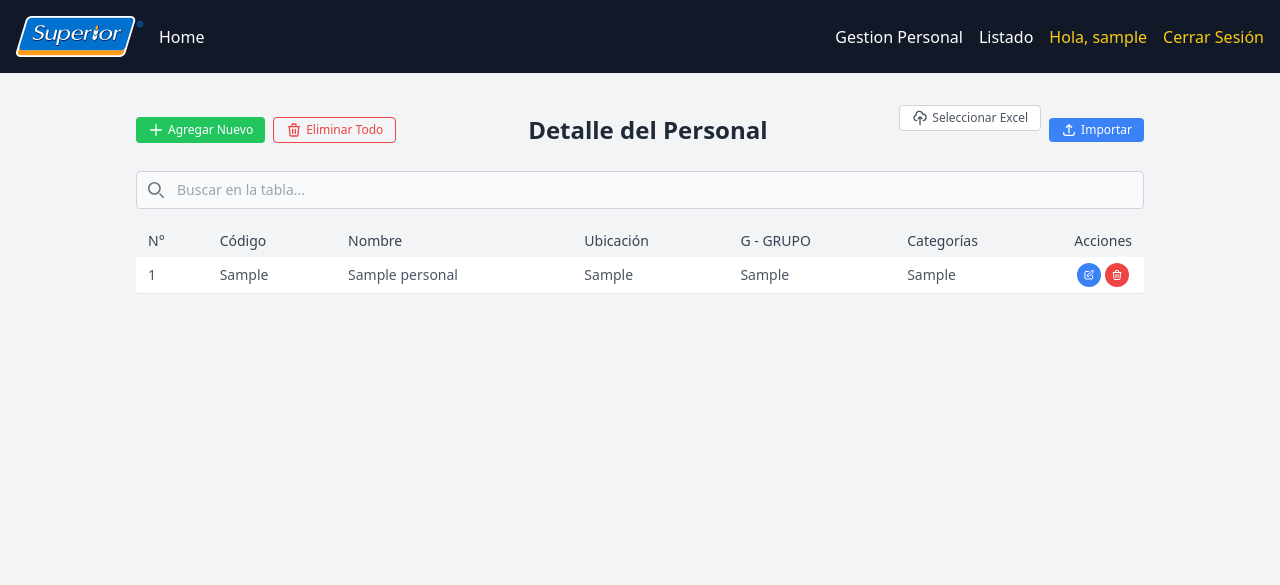
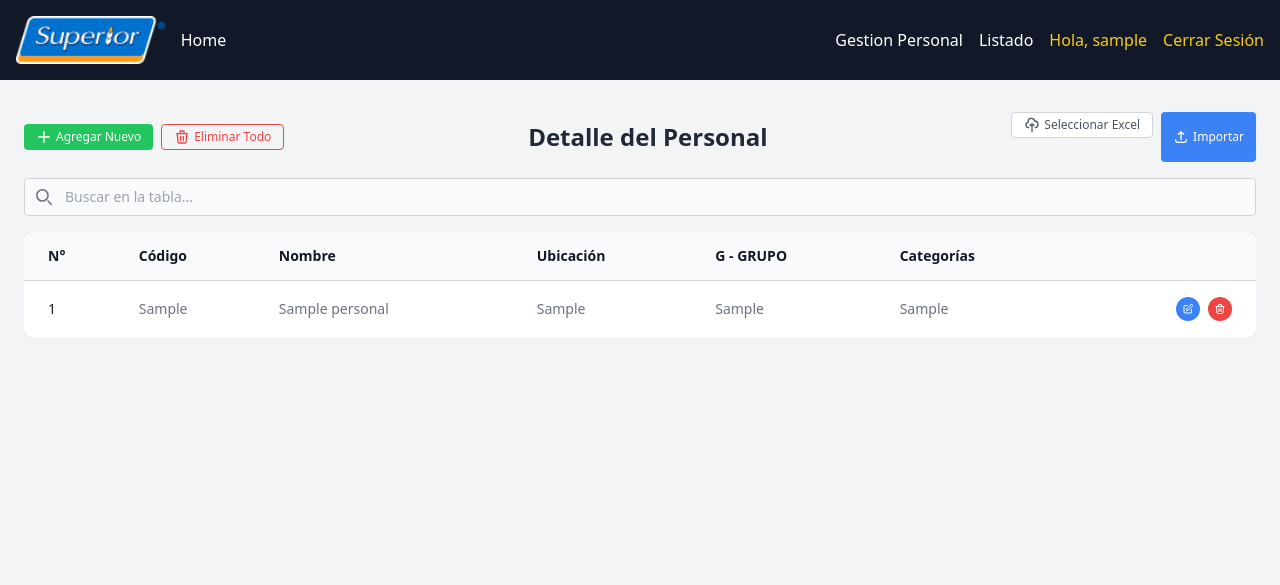
Before and after one commit to kelvinL55/gestionPersonal, a Django app: page /personal/ in a window 1280 px wide. Shown: the top 585 px of the page. Run offline with Django 5.2, Linux system fonts and the light colour scheme; a user stored in the database is signed in; tables that the repository leaves empty hold one stand-in row (values such as "Sample post"); some libraries are stand-ins or nearby versions.

Commit message:
feat: Mejorar la plantilla base y la responsividad en las páginas de listado y personal

```diff
--- a/personal/templates/personal/base.html
+++ b/personal/templates/personal/base.html
@@ -17,16 +17,24 @@
 <body class="bg-gray-100 text-gray-800 min-h-screen flex flex-col">
   <!-- Encabezado -->
   <header class="bg-gray-900 text-white">
-    <div class="container mx-auto px-4 py-4 flex items-center justify-between">
+    <div class="container mx-auto px-4 py-4">
+      <!-- Contenedor principal del header -->
+      <div class="flex items-center justify-between">
         <!-- Sección Izquierda (Logo + Inicio) -->
         <div class="flex items-center space-x-4">
-        <!-- LOGO: Actualiza la ruta de tu imagen -->
-        <img src="{% static 'img/logo.png' %}" alt="Logo" class="h-100 w-100 object-contain" />
-        <a class="hover:underline" href="{% url 'personal:home' %}"> Home </a>
+          <img src="{% static 'img/logo.png' %}" alt="Logo" class="h-12 w-auto object-contain" />
+          <a class="hover:underline hidden sm:block" href="{% url 'personal:home' %}"> Home </a>
         </div>
 
+        <!-- Botón de menú móvil -->
+        <button id="mobile-menu-button" class="sm:hidden p-2 rounded-md hover:bg-gray-800 focus:outline-none">
+          <svg class="h-6 w-6" fill="none" viewBox="0 0 24 24" stroke="currentColor">
+            <path stroke-linecap="round" stroke-linejoin="round" stroke-width="2" d="M4 6h16M4 12h16M4 18h16" />
+          </svg>
+        </button>
+
         <!-- Sección Derecha (Menú) -->
-      <nav class="flex items-center space-x-4">
+        <nav id="main-nav" class="hidden sm:flex items-center space-x-4">
           {% if user.is_authenticated %}
           <a class="hover:underline" href="{% url 'personal:personal_list' %}">
             Gestion Personal
@@ -34,7 +42,6 @@
           <a class="hover:underline" href="{% url 'personal:listado' %}"> Listado </a>
           {% endif %}
 
-        <!-- Opciones de autenticación -->
           {% if user.is_authenticated %}
           <span class="text-yellow-400">Hola, {{ user.username }}</span>
           <form method="post" action="{% url 'usuarios:logout' %}" class="inline">
@@ -45,6 +52,29 @@
           <a class="hover:underline text-yellow-400" href="{% url 'usuarios:login' %}">Iniciar Sesión</a>
           {% endif %}
         </nav>
+      </div>
+
+      <!-- Menú móvil -->
+      <div id="mobile-menu" class="hidden sm:hidden mt-4 pb-4">
+        <div class="flex flex-col space-y-4">
+          {% if user.is_authenticated %}
+          <a class="hover:underline" href="{% url 'personal:personal_list' %}">
+            Gestion Personal
+          </a>
+          <a class="hover:underline" href="{% url 'personal:listado' %}"> Listado </a>
+          {% endif %}
+
+          {% if user.is_authenticated %}
+          <span class="text-yellow-400">Hola, {{ user.username }}</span>
+          <form method="post" action="{% url 'usuarios:logout' %}" class="inline">
+            {% csrf_token %}
+            <button type="submit" class="hover:underline text-yellow-400 bg-transparent border-0 cursor-pointer">Cerrar Sesión</button>
+          </form>
+          {% else %}
+          <a class="hover:underline text-yellow-400" href="{% url 'usuarios:login' %}">Iniciar Sesión</a>
+          {% endif %}
+        </div>
+      </div>
     </div>
   </header>
 
@@ -61,5 +91,17 @@
       <p>&copy; 2025 Grupo Superior</p>
     </div>
   </footer>
+
+  <!-- Script para el menú móvil -->
+  <script>
+    document.addEventListener('DOMContentLoaded', function () {
+      const mobileMenuButton = document.getElementById('mobile-menu-button');
+      const mobileMenu = document.getElementById('mobile-menu');
+
+      mobileMenuButton.addEventListener('click', function () {
+        mobileMenu.classList.toggle('hidden');
+      });
+    });
+  </script>
 </body>
 </html>
--- a/personal/templates/personal/personal_list.html
+++ b/personal/templates/personal/personal_list.html
@@ -2,11 +2,11 @@
 {% block title %}Listado de Personal{% endblock %}
 {% block content %}
 
-<div class="container mx-auto px-2 py-2 max-w-5xl">
-  <!-- Fila de encabezado con alineación mejorada: botón verde a la izquierda, título al centro y botones a la derecha -->
-  <div class="flex items-center justify-between mb-4">
-    <!-- Botón "Agregar Nuevo" y "Eliminar Todo" a la izquierda -->
-    <div class="flex-shrink-0 flex gap-2">
+<div class="container mx-auto px-2 py-2 max-w-7xl">
+  <!-- Fila de encabezado con alineación mejorada -->
+  <div class="flex flex-col sm:flex-row items-center justify-between gap-4 mb-4">
+    <!-- Botones de acción -->
+    <div class="flex flex-wrap gap-2 w-full sm:w-auto">
       <a href="{% url 'personal:personal_create' %}" class="bg-green-500 hover:bg-green-600 text-white px-3 py-1 rounded flex items-center text-xs">
         <svg xmlns="http://www.w3.org/2000/svg" class="h-4 w-4 mr-1" fill="none" viewBox="0 0 24 24" stroke="currentColor">
           <path stroke-linecap="round" stroke-linejoin="round" stroke-width="2" d="M12 4v16m8-8H4" />
@@ -22,15 +22,15 @@
     </div>
 
     <!-- Título centrado -->
-    <h1 class="text-2xl font-bold text-center">Detalle del Personal</h1>
+    <h1 class="text-xl sm:text-2xl font-bold text-center">Detalle del Personal</h1>
 
-    <!-- Formulario de importación de Excel a la derecha -->
-    <div class="flex-shrink-0">
-      <form method="post" enctype="multipart/form-data" action="{% url 'personal:import_excel' %}" class="flex items-center gap-2">
+    <!-- Formulario de importación -->
+    <div class="w-full sm:w-auto">
+      <form method="post" enctype="multipart/form-data" action="{% url 'personal:import_excel' %}" class="flex flex-wrap gap-2">
         {% csrf_token %}
-        <div class="relative">
+        <div class="relative flex-grow sm:flex-grow-0">
           <input type="file" id="excel_file" name="excel_file" accept=".xlsx, .xls" required class="absolute inset-0 w-full h-full opacity-0 cursor-pointer z-10" />
-          <button type="button" class="px-3 py-1 border border-gray-300 rounded text-xs text-gray-600 bg-white hover:bg-gray-50 flex items-center">
+          <button type="button" class="w-full sm:w-auto px-3 py-1 border border-gray-300 rounded text-xs text-gray-600 bg-white hover:bg-gray-50 flex items-center justify-center">
             <svg xmlns="http://www.w3.org/2000/svg" class="h-4 w-4 mr-1" fill="none" viewBox="0 0 24 24" stroke="currentColor">
               <path stroke-linecap="round" stroke-linejoin="round" stroke-width="2" d="M7 16a4 4 0 01-.88-7.903A5 5 0 1115.9 6L16 6a5 5 0 011 9.9M15 13l-3-3m0 0l-3 3m3-3v12" />
             </svg>
@@ -38,7 +38,7 @@
           </button>
           <span id="file-chosen" class="ml-2 text-xs text-gray-500"></span>
         </div>
-        <button type="submit" class="bg-blue-500 hover:bg-blue-600 text-white text-xs px-3 py-1 rounded flex items-center">
+        <button type="submit" class="w-full sm:w-auto bg-blue-500 hover:bg-blue-600 text-white text-xs px-3 py-1 rounded flex items-center justify-center">
           <svg xmlns="http://www.w3.org/2000/svg" class="h-4 w-4 mr-1" fill="none" viewBox="0 0 24 24" stroke="currentColor">
             <path stroke-linecap="round" stroke-linejoin="round" stroke-width="2" d="M4 16v1a3 3 0 003 3h10a3 3 0 003-3v-1m-4-8l-4-4m0 0l-4 4m4-4v12" />
           </svg>
@@ -48,9 +48,9 @@
     </div>
   </div>
 
-  <!-- Visualización de mensajes con estilo Tailwind -->
+  <!-- Mensajes -->
   {% if messages %}
-  <div class="mb-2">
+  <div class="mb-4">
     {% for message in messages %}
     {% if message.tags == 'success' %}
     <div class="bg-green-100 border border-green-400 text-green-700 px-4 py-3 rounded relative" role="alert">
@@ -81,29 +81,35 @@
     </div>
   </div>
 
-  <div class="overflow-x-auto">
-    <table id="personalTable" class="min-w-full bg-white shadow-sm rounded text-sm">
-      <thead class="bg-gray-100 text-gray-700">
+  <!-- Tabla responsiva -->
+  <div class="overflow-x-auto -mx-4 sm:mx-0">
+    <div class="inline-block min-w-full align-middle">
+      <div class="overflow-hidden shadow-sm ring-1 ring-black ring-opacity-5 rounded-lg">
+        <table id="personalTable" class="min-w-full divide-y divide-gray-300">
+          <thead class="bg-gray-50">
             <tr>
-          <th class="py-1.5 px-3 text-left font-medium">N°</th>
-          <th class="py-1.5 px-3 text-left font-medium">Código</th>
-          <th class="py-1.5 px-3 text-left font-medium">Nombre</th>
-          <th class="py-1.5 px-3 text-left font-medium">Ubicación</th>
-          <th class="py-1.5 px-3 text-left font-medium">G - GRUPO</th>
-          <th class="py-1.5 px-3 text-left font-medium">Categorías</th>
-          <th class="py-1.5 px-3 text-center font-medium w-20">Acciones</th>
+              <th scope="col" class="py-3.5 pl-4 pr-3 text-left text-sm font-semibold text-gray-900 sm:pl-6">N°</th>
+              <th scope="col" class="px-3 py-3.5 text-left text-sm font-semibold text-gray-900">Código</th>
+              <th scope="col" class="px-3 py-3.5 text-left text-sm font-semibold text-gray-900">Nombre</th>
+              <th scope="col" class="px-3 py-3.5 text-left text-sm font-semibold text-gray-900 hidden sm:table-cell">Ubicación</th>
+              <th scope="col" class="px-3 py-3.5 text-left text-sm font-semibold text-gray-900 hidden sm:table-cell">G - GRUPO</th>
+              <th scope="col" class="px-3 py-3.5 text-left text-sm font-semibold text-gray-900 hidden sm:table-cell">Categorías</th>
+              <th scope="col" class="relative py-3.5 pl-3 pr-4 sm:pr-6">
+                <span class="sr-only">Acciones</span>
+              </th>
             </tr>
           </thead>
-      <tbody class="text-gray-600">
+          <tbody class="divide-y divide-gray-200 bg-white">
             {% for persona in personal %}
-        <tr class="border-b hover:bg-gray-50">
-          <td class="py-1.5 px-3">{{ persona.numero }}</td>
-          <td class="py-1.5 px-3">{{ persona.codigo }}</td>
-          <td class="py-1.5 px-3">{{ persona.nombre }}</td>
-          <td class="py-1.5 px-3">{{ persona.ubicacion }}</td>
-          <td class="py-1.5 px-3">{{ persona.grupo }}</td>
-          <td class="py-1.5 px-3">{{ persona.categorias }}</td>
-          <td class="py-1.5 px-3 flex justify-center space-x-1">
+            <tr class="hover:bg-gray-50">
+              <td class="whitespace-nowrap py-4 pl-4 pr-3 text-sm font-medium text-gray-900 sm:pl-6">{{ persona.numero }}</td>
+              <td class="whitespace-nowrap px-3 py-4 text-sm text-gray-500">{{ persona.codigo }}</td>
+              <td class="whitespace-nowrap px-3 py-4 text-sm text-gray-500">{{ persona.nombre }}</td>
+              <td class="whitespace-nowrap px-3 py-4 text-sm text-gray-500 hidden sm:table-cell">{{ persona.ubicacion }}</td>
+              <td class="whitespace-nowrap px-3 py-4 text-sm text-gray-500 hidden sm:table-cell">{{ persona.grupo }}</td>
+              <td class="whitespace-nowrap px-3 py-4 text-sm text-gray-500 hidden sm:table-cell">{{ persona.categorias }}</td>
+              <td class="relative whitespace-nowrap py-4 pl-3 pr-4 text-right text-sm font-medium sm:pr-6">
+                <div class="flex justify-end space-x-2">
                   <a href="{% url 'personal:personal_update' persona.pk %}" class="bg-blue-500 hover:bg-blue-600 text-white p-1.5 rounded-full" title="Editar">
                     <svg xmlns="http://www.w3.org/2000/svg" class="h-3 w-3" fill="none" viewBox="0 0 24 24" stroke="currentColor">
                       <path stroke-linecap="round" stroke-linejoin="round" stroke-width="2" d="M11 5H6a2 2 0 00-2 2v11a2 2 0 002 2h11a2 2 0 002-2v-5m-1.414-9.414a2 2 0 112.828 2.828L11.828 15H9v-2.828l8.586-8.586z" />
@@ -114,15 +120,18 @@
                       <path stroke-linecap="round" stroke-linejoin="round" stroke-width="2" d="M19 7l-.867 12.142A2 2 0 0116.138 21H7.862a2 2 0 01-1.995-1.858L5 7m5 4v6m4-6v6m1-10V4a1 1 0 00-1-1h-4a1 1 0 00-1 1v3M4 7h16" />
                     </svg>
                   </a>
+                </div>
               </td>
             </tr>
             {% empty %}
             <tr id="noRecordsRow">
-          <td colspan="7" class="py-1.5 px-3 text-center">No hay registros</td>
+              <td colspan="7" class="px-3 py-4 text-sm text-gray-500 text-center">No hay registros</td>
             </tr>
             {% endfor %}
           </tbody>
         </table>
+      </div>
+    </div>
   </div>
 </div>
 
```
Also changed, not shown: personal/templates/personal/listado.html (+30 -25 lines). Lines whose indentation alone changed are shown as unchanged.
